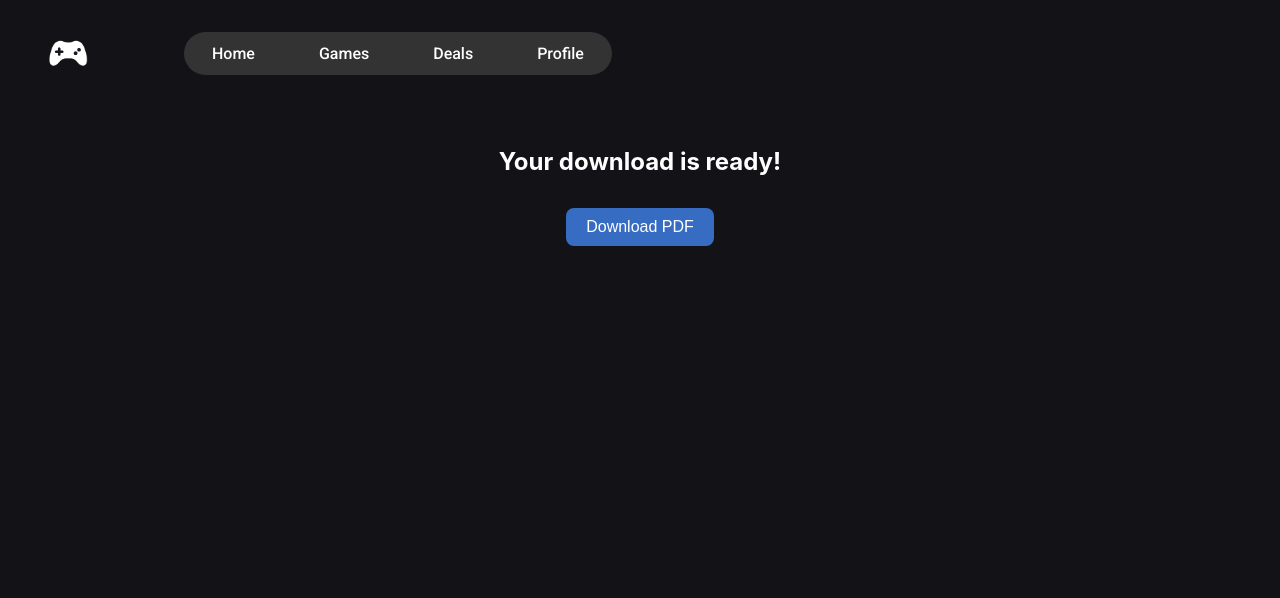
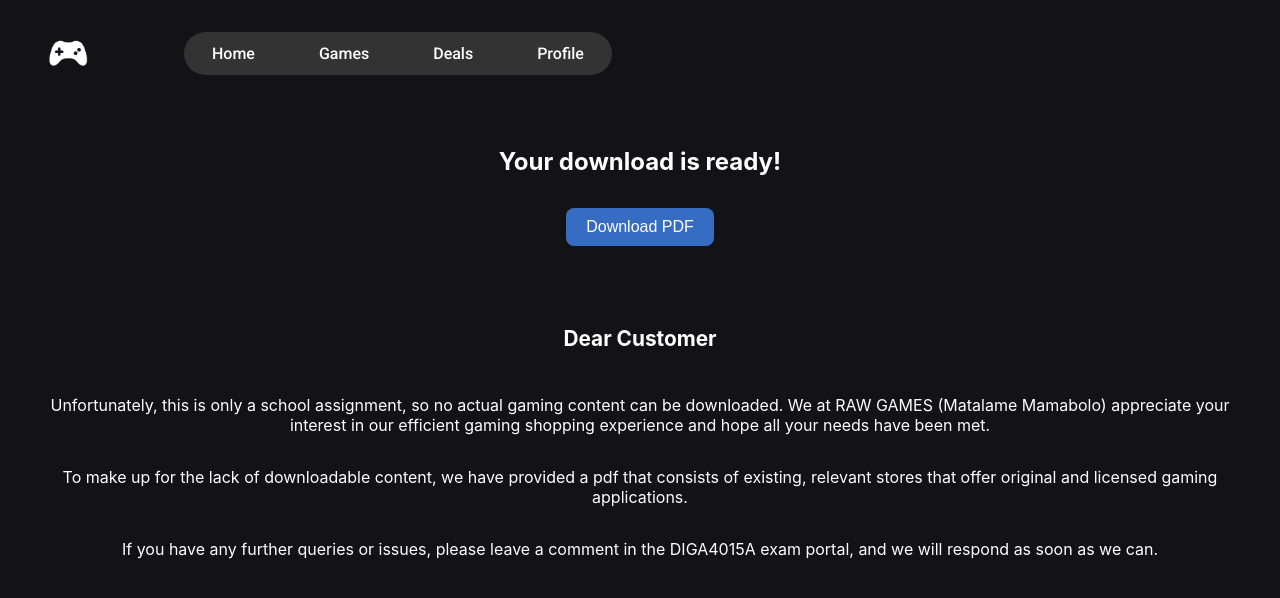
Before and after one commit to MATALAME/DIGA4015A_2538590_MatalameM_JuneExam, a React (Create React App) app: page /download in a window 1280 px wide. Shown: the top 598 px of the page. Built offline with nearby package versions, Linux system fonts and the light colour scheme; no server answers.

Commit message:
Some more stuff

```diff
--- a/src/App.js
+++ b/src/App.js
@@ -15,11 +15,13 @@ import GamesPage from './Games/GamesPage';
 import ProfilePage from './Profile/ProfilePage';
 import Scroll from './Technical/Scroll';
 import Download from './Payment/Download';
+import { UserProvider } from './SignUp/UserContext';
 
 function App() {
   return (
     <div className="App">
 
+  <UserProvider>
       <GameProvider>
         <BrowserRouter>
           <NavBar/>
@@ -39,7 +41,7 @@ function App() {
             </Routes>
         </BrowserRouter>
        </GameProvider>
-
+  </UserProvider>
     </div>
   );
 }
--- a/src/Payment/Download.css
+++ b/src/Payment/Download.css
@@ -22,10 +22,13 @@
   margin-bottom: 1rem;
 }
 
-.pdf-frame {
-  width: 100%;
-  height: 600px;
-  border: none;
+.letter-title {
+  margin-top: 5rem;
+  font-size: 1.3rem;
+}
+
+.paragraph-element {
+  max-width: 75rem;
 }
 
 .download-button {
--- a/src/Payment/Download.jsx
+++ b/src/Payment/Download.jsx
@@ -13,17 +13,17 @@ const Download = () => {
   return (
     <div className="download-container">
       {loading ? (                         //The turnery operator that displays 'downloading files...' if the loading is true, then 'download-content' if loading is false
-        <h3 className="loading-text">Downloading files...</h3>
+        <h3 className="loading-text">Loading files...</h3>
       ) : (
         <div className="download-content">
           <h3 className="ready-text">Your download is ready!</h3>
           <a href="/RAWGAMES-DOWNLOAD.pdf" download> <button className="download-button">Download PDF</button></a>
-
-          <iframe
-            src="/RAWGAMES-DOWNLOAD.pdf#toolbar=0"
-            className="pdf-frame"
-            title="Game PDF"
-          />
+          <h4 className='letter-title'> Dear Customer</h4>
+          <p className='paragraph-element'> Unfortunately, this is only a school assignment, so no actual gaming content can be downloaded. We at RAW GAMES (Matalame Mamabolo)
+            appreciate your interest in our efficient gaming shopping experience and hope all your needs have been met.</p>
+          <p className='paragraph-element'> To make up for the lack of downloadable content, we have provided a pdf that consists of existing, relevant stores that offer original and licensed gaming
+            applications.</p>
+          <p className='paragraph-element'>If you have any further queries or issues, please leave a comment in the DIGA4015A exam portal, and we will respond as soon as we can.</p>
         </div>
       )}
     </div>
--- a/src/Payment/PaymentPage.css
+++ b/src/Payment/PaymentPage.css
@@ -107,9 +107,9 @@
 .pay-button {
   margin-top: 20px;
   padding: 10px;
-  font-size: 1rem;
+  font-size: 1.3rem;
   font-family: "Roboto", sans-serif;
-  font-size: 500;
+  font-weight: 500;
   background-color: #2156f2;
   color: white;
   border: none;
--- a/src/Profile/ProfilePage.jsx
+++ b/src/Profile/ProfilePage.jsx
@@ -1,9 +1,15 @@
 import React from 'react';
+import { useInfo } from '../SignUp/UserContext';
 
 function ProfilePage (){
+    const { userData } = useInfo();
+
     return(
         <div>
-
+    <div className ="user-info">
+      <p>{userData.name}</p>
+      <p>User: {userData.email}</p>
+    </div>
         </div>
     )
 }
--- a/src/SignUp/LandingPage.jsx
+++ b/src/SignUp/LandingPage.jsx
@@ -28,7 +28,7 @@ function LandingPage() {
       </div>
 
       <div className="landPage-buttons">
-        <button onClick={handleSignUpLogin} className="sign-up-btn" >SIGN UP/LOG IN </button>
+        <button onClick={handleSignUpLogin} className="sign-up-btn" >SIGN IN</button>
         <button onClick={handleSkip} className="skip-btn"> I'LL SIGN UP LATER </button>
       </div>
 
--- a/src/SignUp/Signup.jsx
+++ b/src/SignUp/Signup.jsx
@@ -1,12 +1,17 @@
 import React, { useState } from 'react';
 import { useNavigate } from 'react-router-dom';
 import "./Signup.css";
+import { useInfo } from '../SignUp/UserContext';
 
 import signup from '../Images/SignUp.jpg'
 
 
 function Signup() {
   const navigate = useNavigate();
+  const { setUserData } = useInfo();
+
+  const [name, setName] = useState('');
+  const [surname, setSurname] = useState('');
 
   const [email, setEmail] = useState('');
   const [password, setPassword] = useState('');
@@ -42,6 +47,12 @@ function Signup() {
     }
 
     setPasswordError('');
+
+    setUserData({
+  name: name,
+  surname: surname,
+  email: email,
+});
     navigate('/Home');
   };
 
@@ -52,6 +63,28 @@ function Signup() {
         <p className="signup-intro">A world of games is waiting for you</p>
 
         <form onSubmit={handleSubmit} className="signup-form">
+          <div className="form-group">
+            <label className="form-label">NAME</label>
+            <input
+              type="text"
+              className="form-input"
+              value={name}
+              onChange={(event) => setName(event.target.value)}
+              required
+            />
+          </div>
+
+          <div className="form-group">
+            <label className="form-label">SURNAME</label>
+            <input
+              type="text"
+              className="form-input"
+              value={surname}
+              onChange={(event) => setSurname(event.target.value)}
+              required
+            />
+          </div>
+
           <div className="form-group">
             <label className="form-label">EMAIL</label>
             <input
--- /dev/null
+++ b/src/SignUp/UserContext.jsx
@@ -0,0 +1,20 @@
+import { createContext, useState, useContext } from 'react';
+
+const UserContext = createContext();
+
+export function UserProvider({ children }) {
+  const [userData, setUserData] = useState({
+    name: '',
+    email: '',
+  });
+
+  return (
+    <UserContext.Provider value={{ userData, setUserData }}>
+      {children}
+    </UserContext.Provider>
+  );
+}
+
+export function useInfo() {
+  return useContext(UserContext);
+}
```
Also changed, not shown: src/Profile/ProfilePage.css (added, +13 -0 lines).
